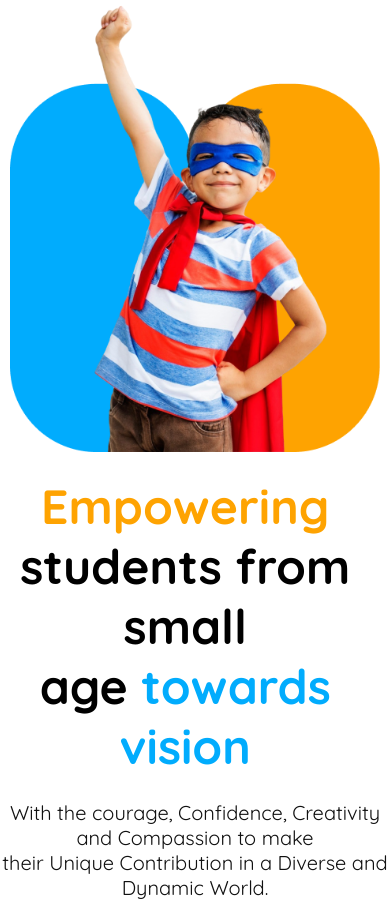
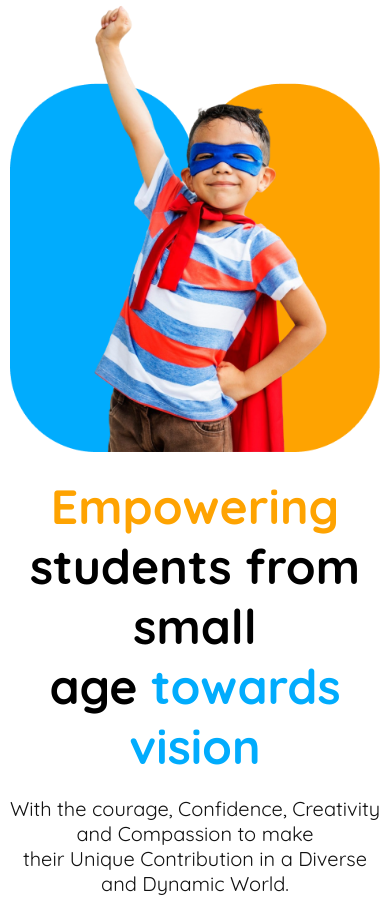
Before and after one commit to Mahfujmazid47/B11-A2--assingment-2, a plain HTML site: page index.html in a window 390 px wide. Shown: the part 148-1061 px from the top of the page. Drawn offline with Linux system fonts and the light colour scheme.

```diff
--- a/styles/style.css
+++ b/styles/style.css
@@ -94,7 +94,7 @@ header {
 }
 .two-section {
     align-items: center;
-    gap: 150px;
+    gap: 130px;
 }
 .two-section img {
     width: 100%;
@@ -118,6 +118,7 @@ header {
     color: rgb(17, 17, 17);
     font-size: 1.25rem;
     margin-bottom: 24px;
+    max-width: 640px;
 }
 .two-btn {
     width: 197px;
@@ -493,6 +494,13 @@ footer {
     }
     .two-title {
         width: 95vw;
+        margin: 0 auto;
+    }
+    .two-subtitle {
+        width: 95vw;
+        margin: 0 auto;
+        margin-top: 20px;
+        margin-bottom: 20px;
     }
     .two-kid img {
         width: 100vw;
```
